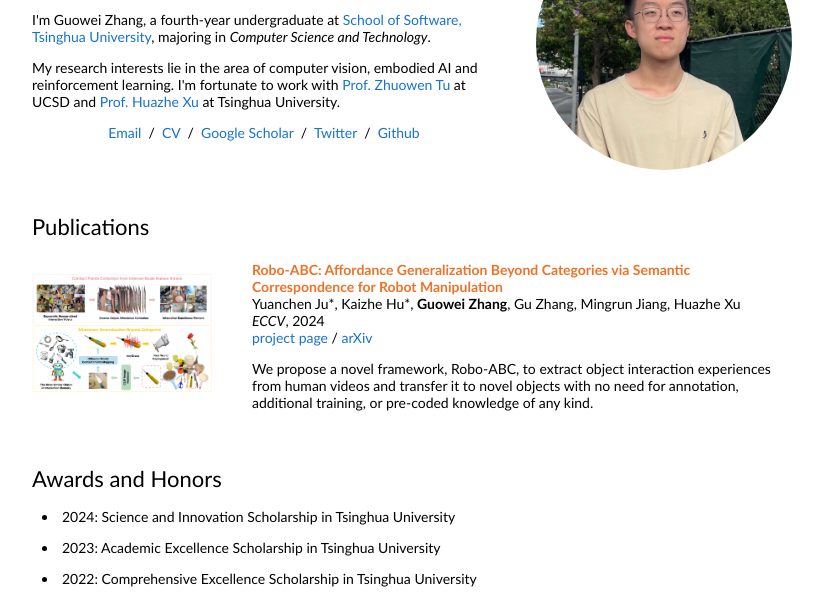
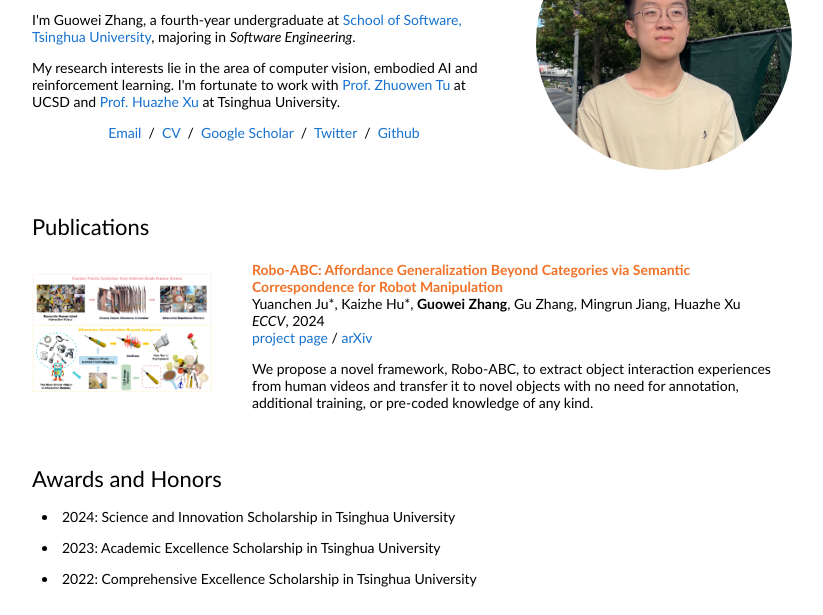
Before and after one commit to MalcomF1/MalcomF1.github.io, a plain HTML site: page index.html in a window 1280 px wide. Shown: the part 114-729 px from the top of the page, without its empty margins (228-1051 px from the left). Drawn offline with Linux system fonts and the light colour scheme.

Commit message:
Update index.html

```diff
--- a/index.html
+++ b/index.html
@@ -22,7 +22,7 @@
                 <p class="name" style="text-align: center;">
                   Guowei Zhang | 张国威
                 </p>
-                <p>I'm Guowei Zhang, a fourth-year undergraduate at <a href="https://www.thss.tsinghua.edu.cn">School of Software, Tsinghua University</a>, majoring in <em>Computer Science and Technology</em>.
+                <p>I'm Guowei Zhang, a fourth-year undergraduate at <a href="https://www.thss.tsinghua.edu.cn">School of Software, Tsinghua University</a>, majoring in <em>Software Engineering</em>.
                 </p>
                 <p>
                   My research interests lie in the area of computer vision, embodied AI and reinforcement learning. I'm fortunate to work with <a href="https://pages.ucsd.edu/~ztu/">Prof. Zhuowen Tu</a> at UCSD and <a href="https://hxu.rocks/">Prof. Huazhe Xu</a> at Tsinghua University.
```
